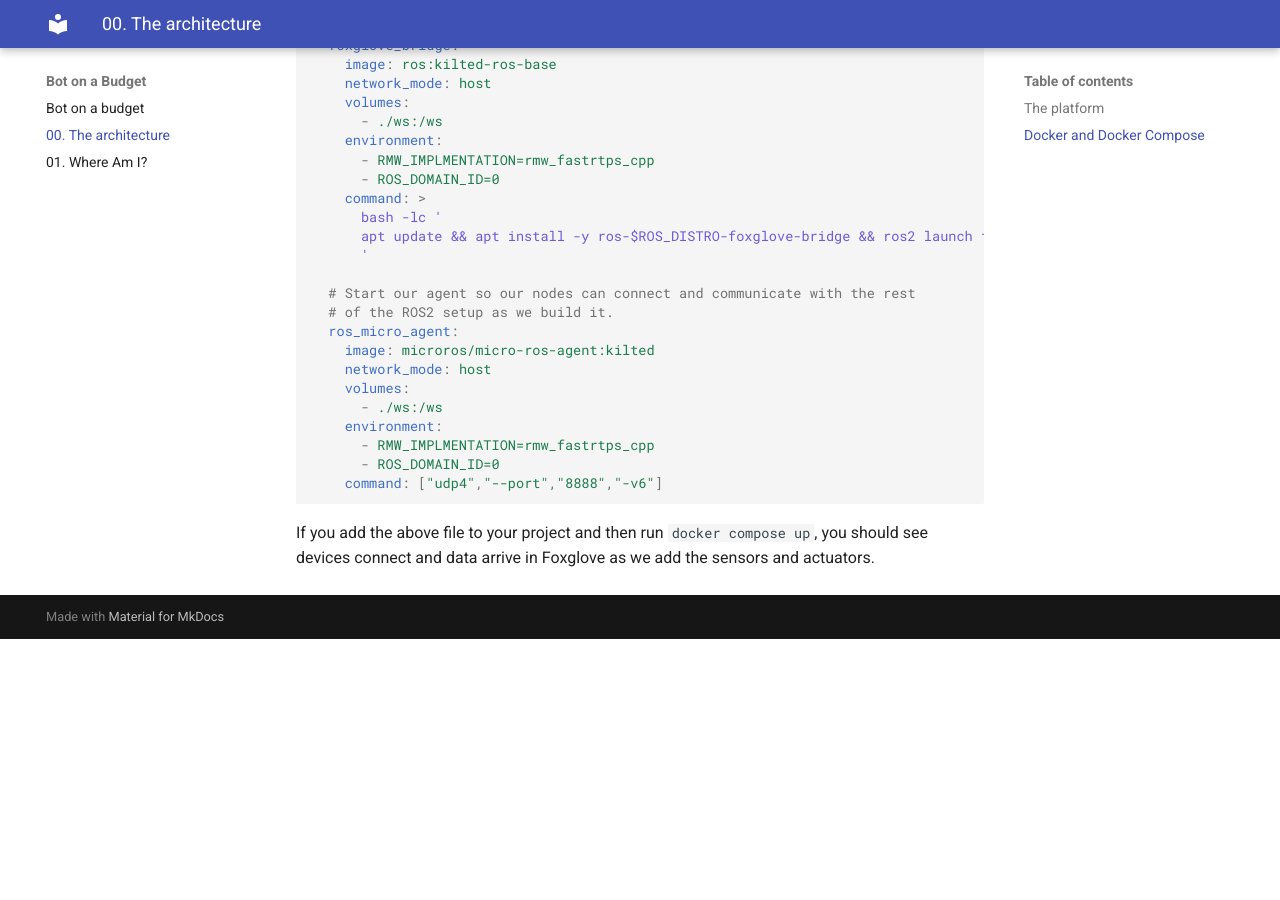
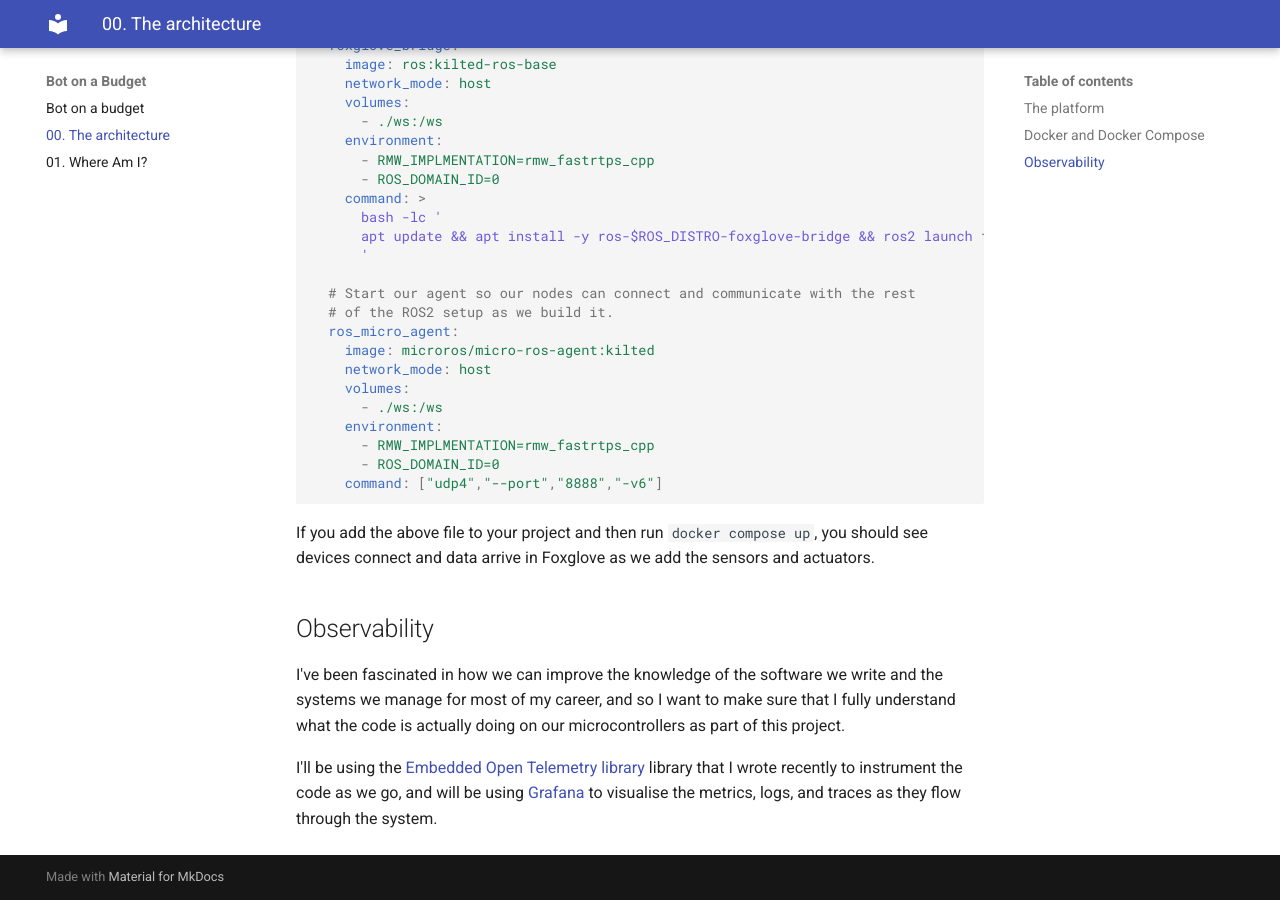
Before and after one commit to proffalken/botonabudget, an MkDocs documentation site: the page built from docs/00_architecture.md, in a window 1280 px wide and 900 px high, scrolled down 1734 px. Built offline with MkDocs 1.6.1 and Material for MkDocs 9.7.7, drawn with Linux system fonts in a browser that asks for light colours; before the commit the page ends 2373 px from its top, so only the background shows below that.

Commit message:
Add comments on o11y

````diff
--- a/docs/00_architecture.md
+++ b/docs/00_architecture.md
@@ -58,3 +58,9 @@ services:
 ```
 
 If you add the above file to your project and then run `docker compose up`, you should see devices connect and data arrive in Foxglove as we add the sensors and actuators.
+
+## Observability
+
+I've been fascinated in how we can improve the knowledge of the software we write and the systems we manage for most of my career, and so I want to make sure that I fully understand what the code is actually doing on our microcontrollers as part of this project.
+
+I'll be using the [Embedded Open Telemetry library](https://github.com/proffalken/otel-embedded-cpp) library that I wrote recently to instrument the code as we go, and will be using [Grafana](https://grafana.com) to visualise the metrics, logs, and traces as they flow through the system.
````
